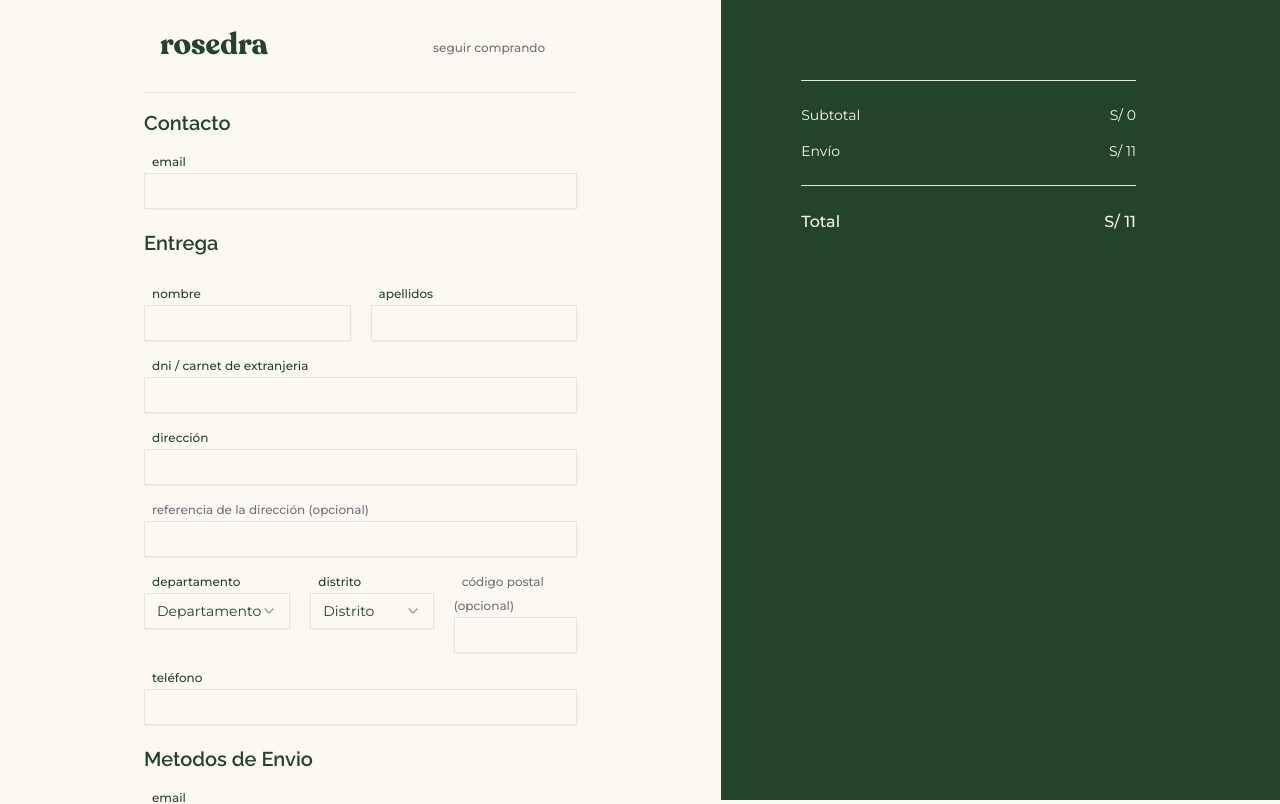
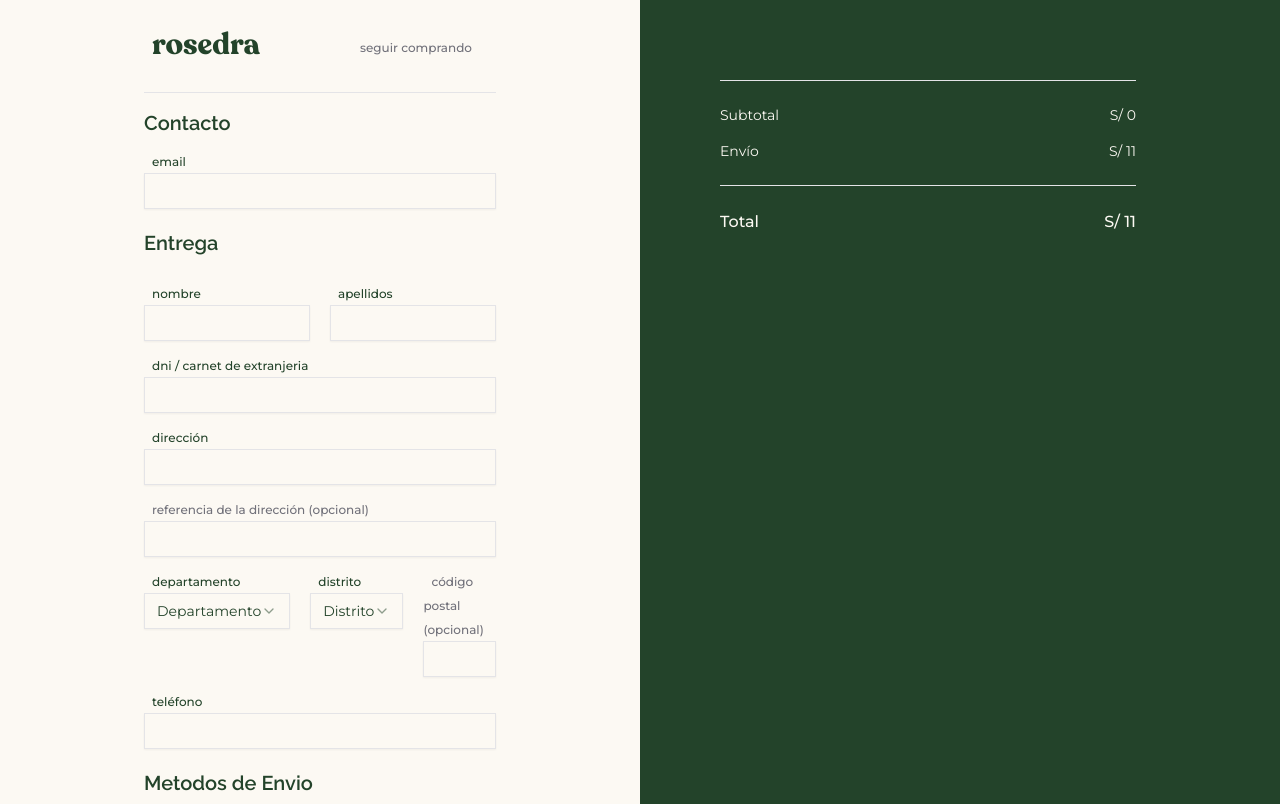
Before and after one commit to Alvarordev/rosedra-ecommerce, a Next.js app: page /checkout in a window 1280 px wide. Shown: the top 804 px of the page. Built offline with nearby package versions, Linux system fonts and the light colour scheme.

Commit message:
Fixing styles on checkout page

```diff
--- a/src/app/(pages)/checkout/page.tsx
+++ b/src/app/(pages)/checkout/page.tsx
@@ -21,12 +21,11 @@ const Checkout = () => {
   const totalPrice = useCartStore((state) => state.getTotalPrice());
 
   return (
-    <main
-      className={`${montserrat.className} min-h-screen h-screen bg-background text-primary`}
-    >
-      <div className="flex w-full h-full">
-        <div className="flex flex-col w-full h-full px-36">
-          <header className="flex justify-between items-center w-full border-b px-4 py-7">
+    <main className={`${montserrat.className} bg-background text-primary`}>
+      <div className="flex">
+        <div className="w-1/2 min-h-screen bg-background">
+          <div className="px-36">
+            <header className="flex justify-between items-center w-full border-b px-2 py-7">
               <div className="text-3xl font-recoleta">rosedra</div>
 
               <Link href={"/catalogo"}>
@@ -163,7 +162,7 @@ const Checkout = () => {
                   >
                     Direccion de facturación
                   </span>
-                <div className="pt-3 w-full">
+                  <div className="pt-3 w-full pb-20">
                     <Label className="text-xs pl-2">email</Label>
                     <Input className="rounded-none" />
                   </div>
@@ -171,9 +170,10 @@ const Checkout = () => {
               </form>
             </div>
           </div>
+        </div>
 
-        <div className="flex w-full h-full bg-primary text-background">
-          <div className="pl-20 pr-36 pt-8 w-full">
+        <div className="w-1/2 min-h-screen bg-primary text-background">
+          <div className="sticky top-0 pl-20 pr-36 py-8">
             <ul className="border-b pb-12">
               {items.map((item) => (
                 <div key={item.id} className="flex gap-4 pt-3">
```
Lines whose indentation alone changed are shown as unchanged.
